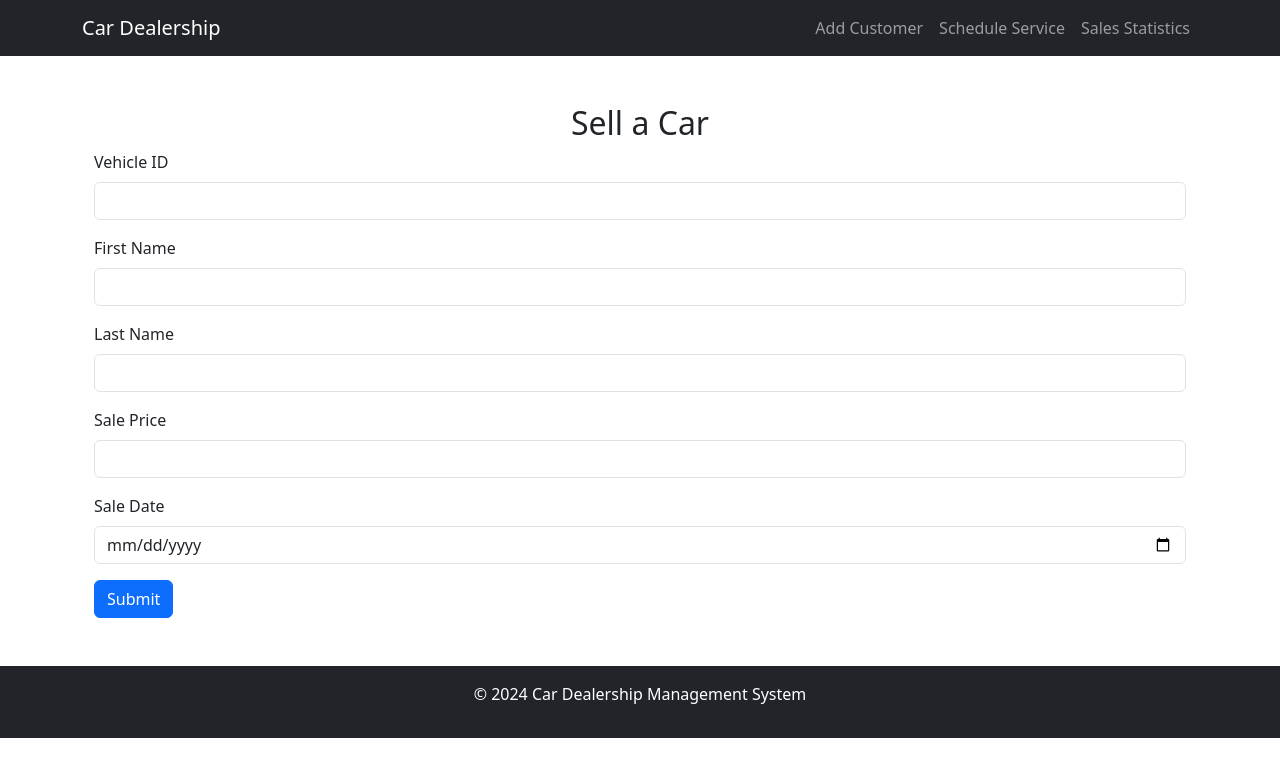
After one commit to mashal99/car_dealership, a Flask app: page /sell_car in a window 1280 px wide. The commit adds this page. Shown: the top 777 px of the page. Run offline with Flask 3, Linux system fonts and the light colour scheme; parts of the project's set-up code (start-up, migrations or seed data) failed here and were passed over.

Commit message:
chages to html

```diff
--- a/app/templates/schedule_service.html
+++ b/app/templates/schedule_service.html
@@ -3,7 +3,7 @@
 {% block content %}
 <div class="container mt-5">
     <h2 class="text-center">Schedule Service Appointment</h2>
-    <form method="POST" action="/appointments" class="mt-4">
+    <form method="POST" action="/schedule_service" class="mt-4">
         <div class="mb-3">
             <label for="customer_id" class="form-label">Customer ID</label>
             <input type="number" class="form-control" id="customer_id" name="customer_id" required>
--- /dev/null
+++ b/app/templates/sell_car.html
@@ -0,0 +1,32 @@
+{% extends "base.html" %}
+
+{% block title %}Sell a Car{% endblock %}
+
+{% block content %}
+<div class="container mt-4">
+    <h2 class="text-center">Sell a Car</h2>
+    <form action="/sell_car" method="POST">
+        <div class="mb-3">
+            <label for="vehicle_id" class="form-label">Vehicle ID</label>
+            <input type="text" class="form-control" id="vehicle_id" name="vehicle_id" required>
+        </div>
+        <div class="mb-3">
+            <label for="first_name" class="form-label">First Name</label>
+            <input type="text" class="form-control" id="first_name" name="first_name" required>
+        </div>
+        <div class="mb-3">
+            <label for="last_name" class="form-label">Last Name</label>
+            <input type="text" class="form-control" id="last_name" name="last_name" required>
+        </div>
+        <div class="mb-3">
+            <label for="sale_price" class="form-label">Sale Price</label>
+            <input type="number" class="form-control" id="sale_price" name="sale_price" required>
+        </div>
+        <div class="mb-3">
+            <label for="sold_at" class="form-label">Sale Date</label>
+            <input type="date" class="form-control" id="sold_at" name="sold_at" required>
+        </div>
+        <button type="submit" class="btn btn-primary">Submit</button>
+    </form>
+</div>
+{% endblock %}
```
Also changed, not shown: app/templates/home.html (+9 -6 lines), app/templates/sale_statistics.html (deleted, +0 -40 lines), 1 other file.
